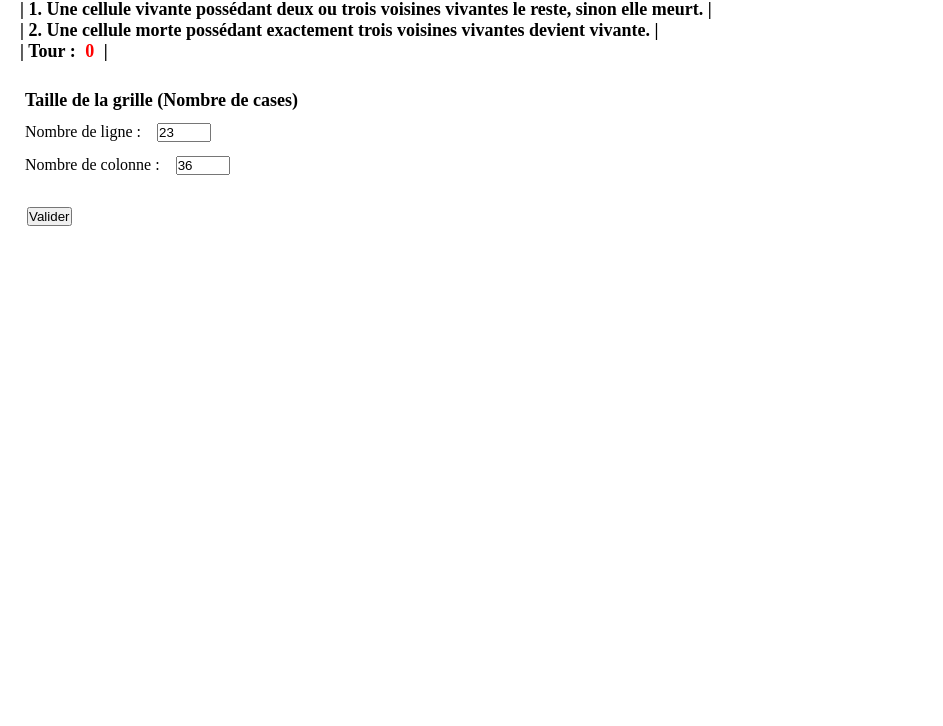
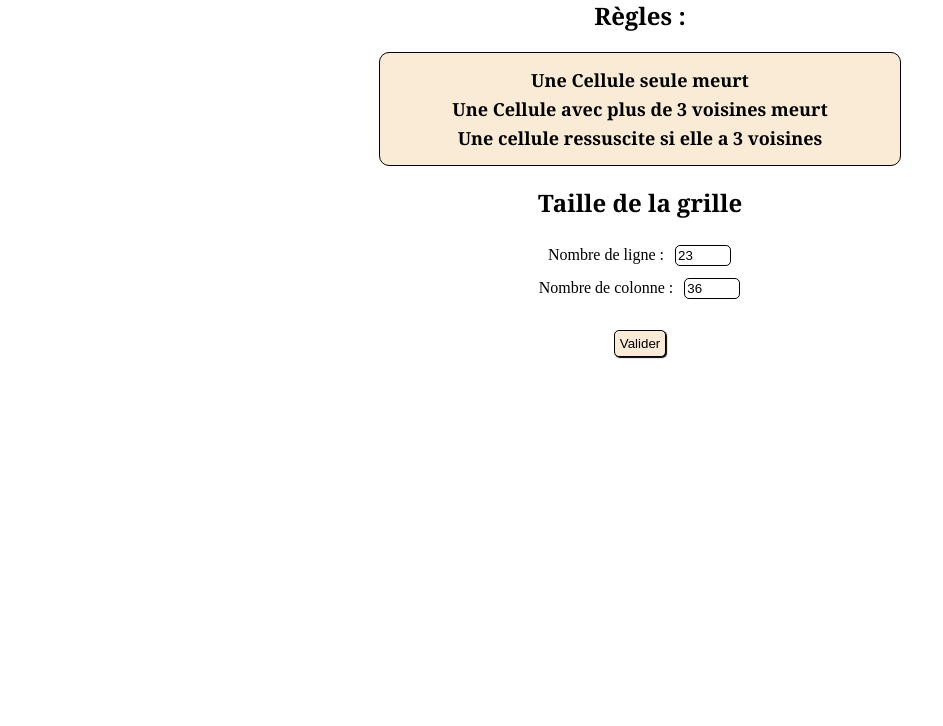
Before and after one commit to DamsOver/jeudelavie, a plain HTML site: page index.html in a window 1280 px wide. Shown: the part 74-800 px from the top of the page, without its empty margins (0-943 px from the left). Drawn offline with Linux system fonts and the light colour scheme.

Commit message:
upgrade styles.css

```diff
--- a/app.js
+++ b/app.js
@@ -1,5 +1,7 @@
 // Création de la grille
 const createGrid = () => {
+
+	document.getElementById('tour').classList.remove('hide');
 
 	// Variable Global
 	NOMBRE_LIGNE = Number(document.getElementById("nbLigne").value);
--- a/index.html
+++ b/index.html
@@ -10,20 +10,26 @@
 <body>
 
 	<div id="app">
-		<h1>Jeu de la vie</h1>
-		<h2>Règles : <br/>| 1. Une cellule vivante possédant deux ou trois voisines vivantes le reste, sinon elle meurt. |<br/>| 2. Une cellule morte possédant exactement trois voisines vivantes devient vivante. |<br/>| Tour : <span id="nbTour" class="red">0</span> |</h2><br/>
+		<h1 class="title">Jeu de la vie</h1>
+		<h2 class="subTitle">Règles :</h2>
+		<div class="regle">
+			<h3>Une Cellule seule meurt</h3>
+			<h3>Une Cellule avec plus de 3 voisines meurt</h3>
+			<h3>Une cellule ressuscite si elle a 3 voisines</h3>
+		</div>
+		<div id="tour" class="hide">Tour : <span id="nbTour" class="red">0</span></div>
+
 		<div id="menuGrille">
-
-			<h2>Taille de la grille (Nombre de cases)</h2>
-			<label>Nombre de ligne : </label><input style="width:50px" type="text"
+			<h2 class="subTitle">Taille de la grille</h2>
+			<label>Nombre de ligne :</label><input style="width:50px" type="text"
 			id="nbLigne" value="23"><br/>
-			<label>Nombre de colonne : </label><input style="width:50px" type="text"
+			<label>Nombre de colonne :</label><input style="width:50px" type="text"
 			id="nbColonne" value="36"><br/><br/>
 			<input type="button" value="Valider" onclick="createGrid()">
 
 		</div>
 		<table id="boxesApp"></table><br/>
-		<div id="menuJeu" style="display: none;">
+		<div class="textAlignCenter" id="menuJeu" style="display: none;">
 			<h2>Menu</h2>
 			<input id="buttonNextTour" type="button" value="Tour suivant" onclick="lancerSimu()">
 			<input id="buttonAuto"  type="button" value="Auto/Stop" onclick="autoSimu()">
--- a/styles.css
+++ b/styles.css
@@ -1,3 +1,28 @@
+.title, .subTitle {
+	text-align: center;
+	font-family: Cambria, Cochin, Georgia, Times, 'Times New Roman', serif;
+	margin-bottom: 20px;
+}
+
+.regle {
+	text-align: center;
+	border: solid black 1px;
+	font-family: Cambria, Cochin, Georgia, Times, 'Times New Roman', serif;
+	border-radius: 10px;
+	width: 500px;
+	margin: auto;
+	padding: 10px;
+	background-color: antiquewhite;
+
+}
+
+#tour {
+	text-align: center;
+	font-family: Cambria, Cochin, Georgia, Times, 'Times New Roman', serif;
+	font-weight: bold;
+	padding: 10px;
+}
+
 * {
 	margin: 5px;
 	padding: 0px;
@@ -12,7 +37,11 @@ input {
 }
 
 h2 {
-	font-size: 18px;
+	font-size: x-large;
+}
+
+h3 {
+	font-size: large;
 }
 
 .blackBorder {
@@ -47,3 +76,41 @@ h2 {
 .whiteBorder.boxesL1 {
 	border-top: black solid 0.1px;
 }
+
+input[type=button] {
+	background-color: antiquewhite;
+	padding: 5px;
+	border-radius: 5px;
+	border: solid black 1px;
+	box-shadow: 1px 1px 1px black;
+
+}
+
+input[type=text] {
+	border-radius: 5px;
+	border: solid black 1px;
+	padding: 2px;
+	margin: 6px;
+}
+
+input[type=button]:hover {
+	cursor: pointer;
+	background-color: rgb(255, 249, 241);
+}
+
+.hide {
+	display: none;
+}
+
+#menuGrille {
+	text-align: center;
+	padding-top: 10px;
+}
+
+.textAlignCenter {
+	text-align: center;
+}
+
+ #boxesApp {
+	margin: auto;
+ }
```
